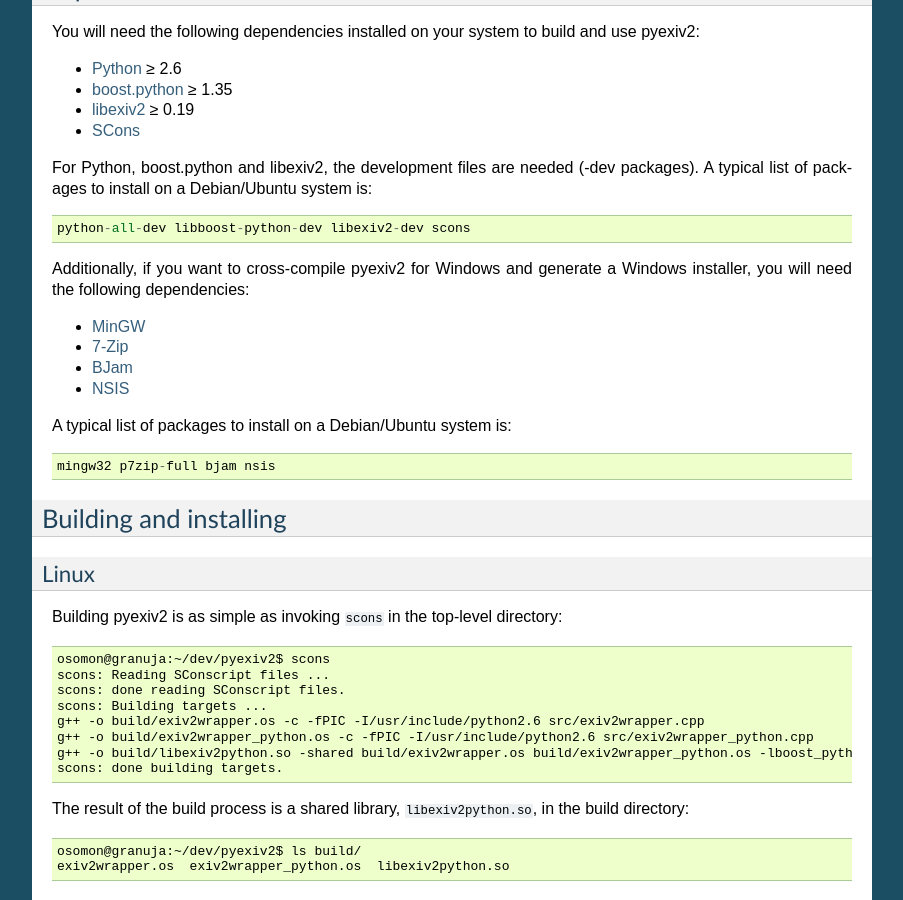
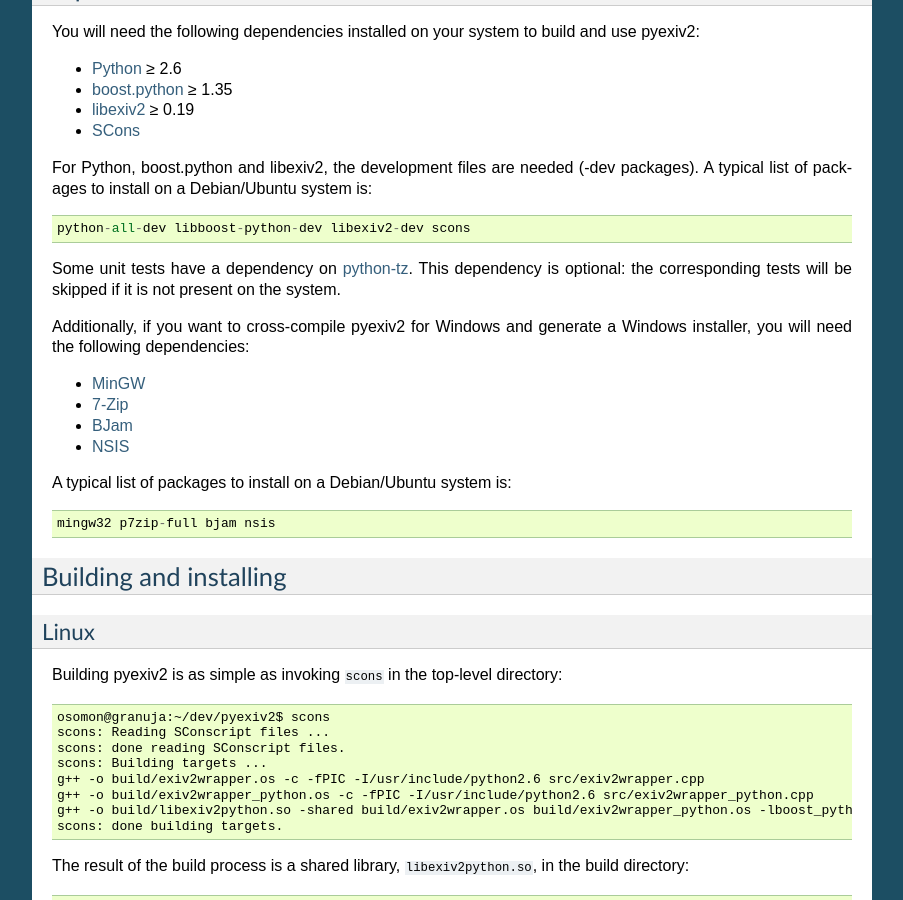
Before and after one commit to jwilk-mirrors/pyexiv2, a Sphinx documentation site: the page built from doc/developers.rst, in a window 1280 px wide and 900 px high, scrolled down 688 px. Shown: the whole window, without its empty margins (198-1101 px from the left). Built offline with Sphinx 7.4.7, drawn with Linux system fonts in a browser that asks for light colours.

Commit message:
Updated developers documentation to mention the optional dependency of some unit tests on python-tz.

```diff
--- a/doc/developers.rst
+++ b/doc/developers.rst
@@ -51,6 +51,11 @@
 A typical list of packages to install on a Debian/Ubuntu system is::
 
   python-all-dev libboost-python-dev libexiv2-dev scons
+
+Some unit tests have a dependency on
+`python-tz <http://pytz.sourceforge.net/>`_.
+This dependency is optional: the corresponding tests will be skipped if it is
+not present on the system.
 
 Additionally, if you want to cross-compile pyexiv2 for Windows and generate a
 Windows installer, you will need the following dependencies:
```
